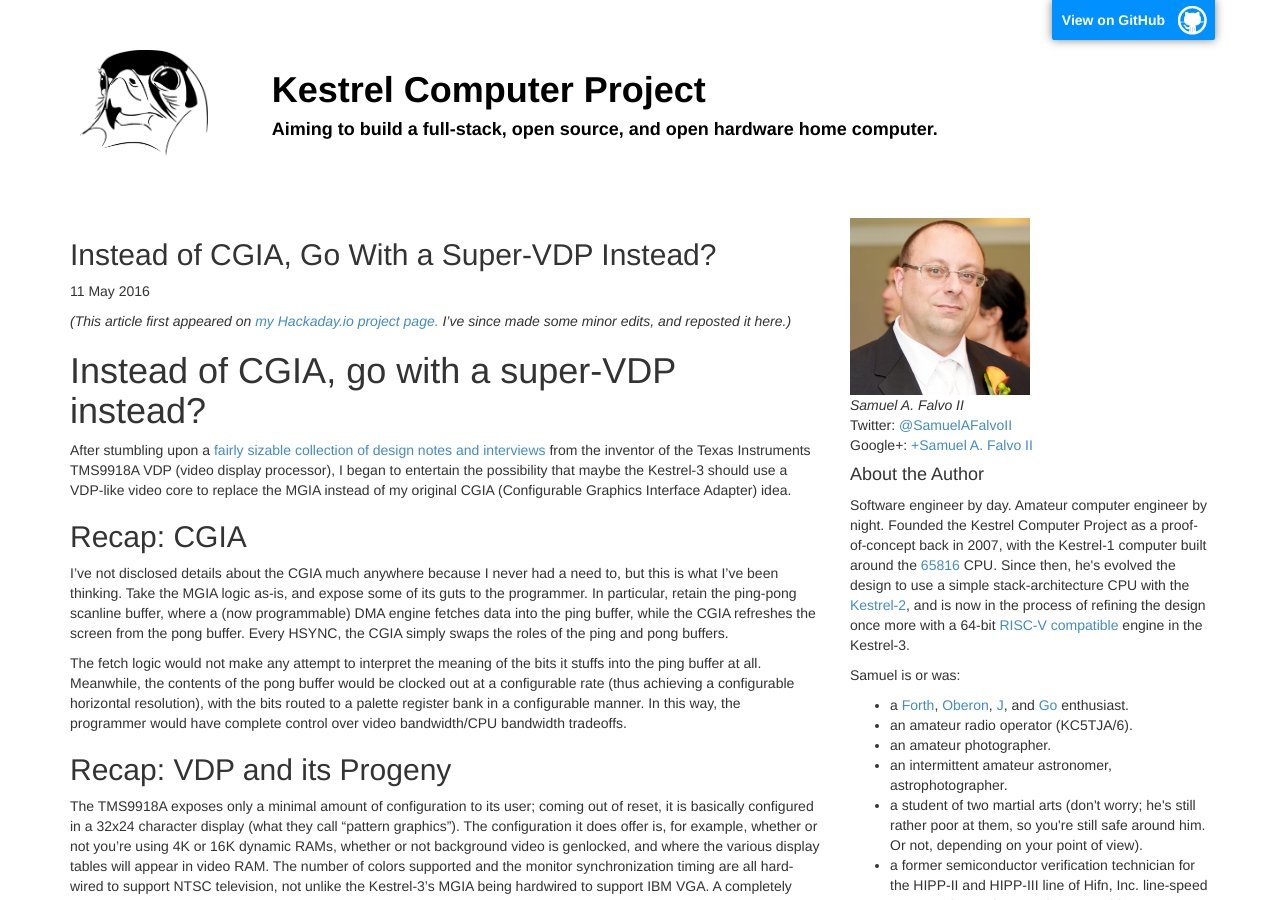
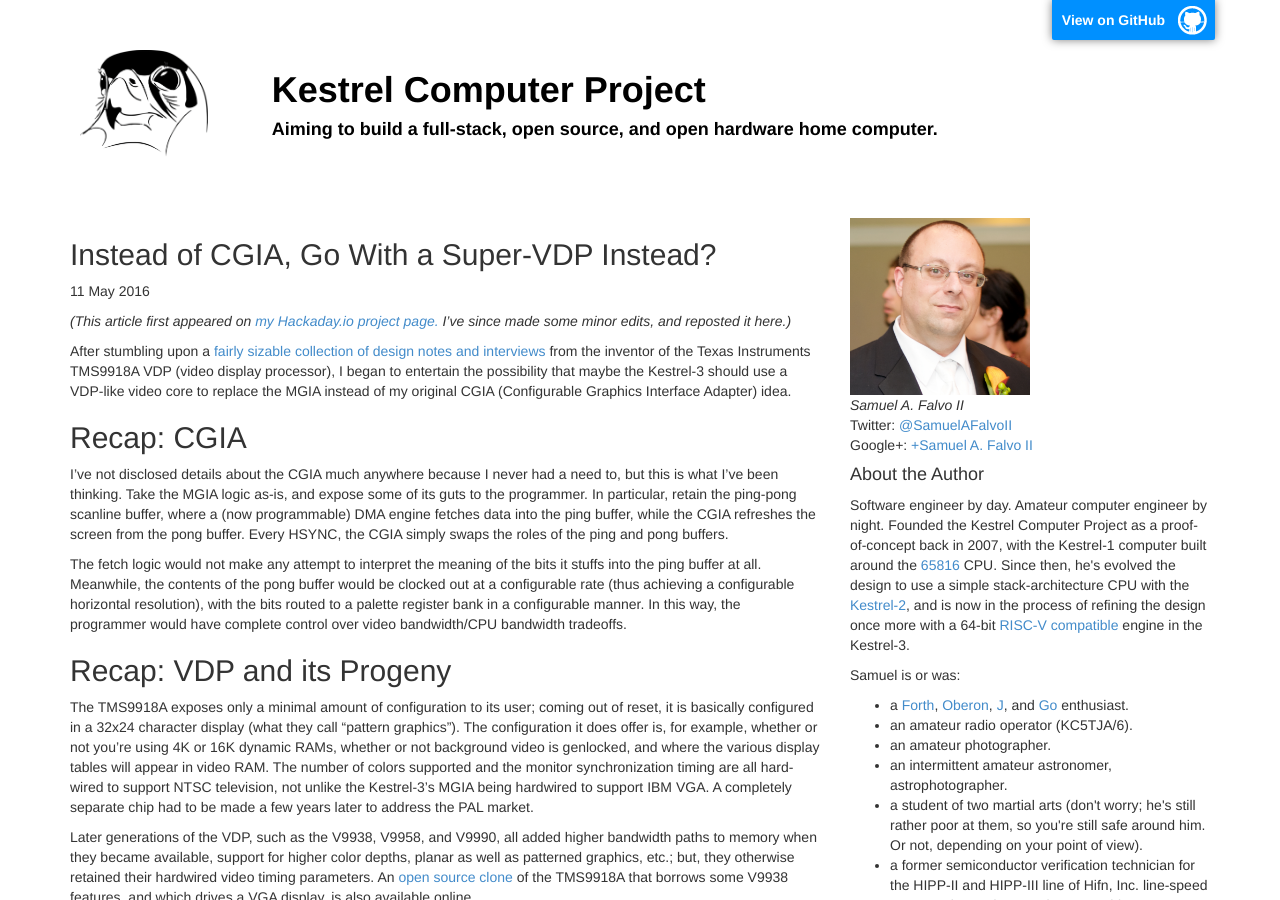
Before and after one commit to KestrelComputer/kestrel, a Jekyll site: the page built from _posts/2016-05-11-cgia-or-vdp.md, in a window 1280 px wide and 900 px high. Built offline with Jekyll 4.4.1, drawn with Linux system fonts in a browser that asks for light colours.

Commit message:
Fix duplicate header

```diff
--- a/_posts/2016-05-11-cgia-or-vdp.md
+++ b/_posts/2016-05-11-cgia-or-vdp.md
@@ -5,8 +5,6 @@
 ---
 
 *(This article first appeared on [my Hackaday.io project page.](https://hackaday.io/project/10035-kestrel-computer-project/log/37873-instead-of-cgia-go-with-a-super-vdp-instead)  I've since made some minor edits, and reposted it here.)*
-
-# Instead of CGIA, go with a super-VDP instead?
 
 After stumbling upon a [fairly sizable collection of design notes and interviews](http://spatula-city.org/~im14u2c/vdp-99xx/) from the inventor of the Texas Instruments TMS9918A VDP (video display processor), I began to entertain the possibility that maybe the Kestrel-3 should use a VDP-like video core to replace the MGIA instead of my original CGIA (Configurable Graphics Interface Adapter) idea.
 
```
